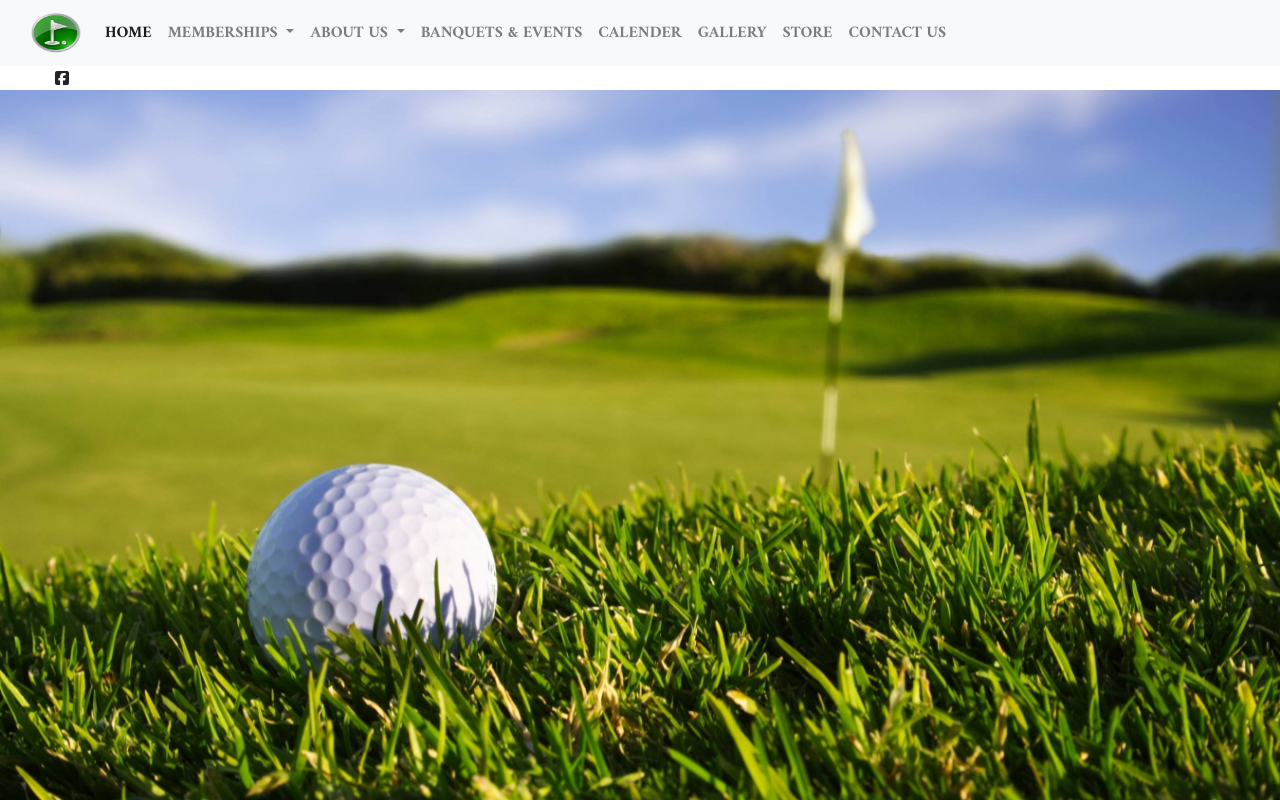
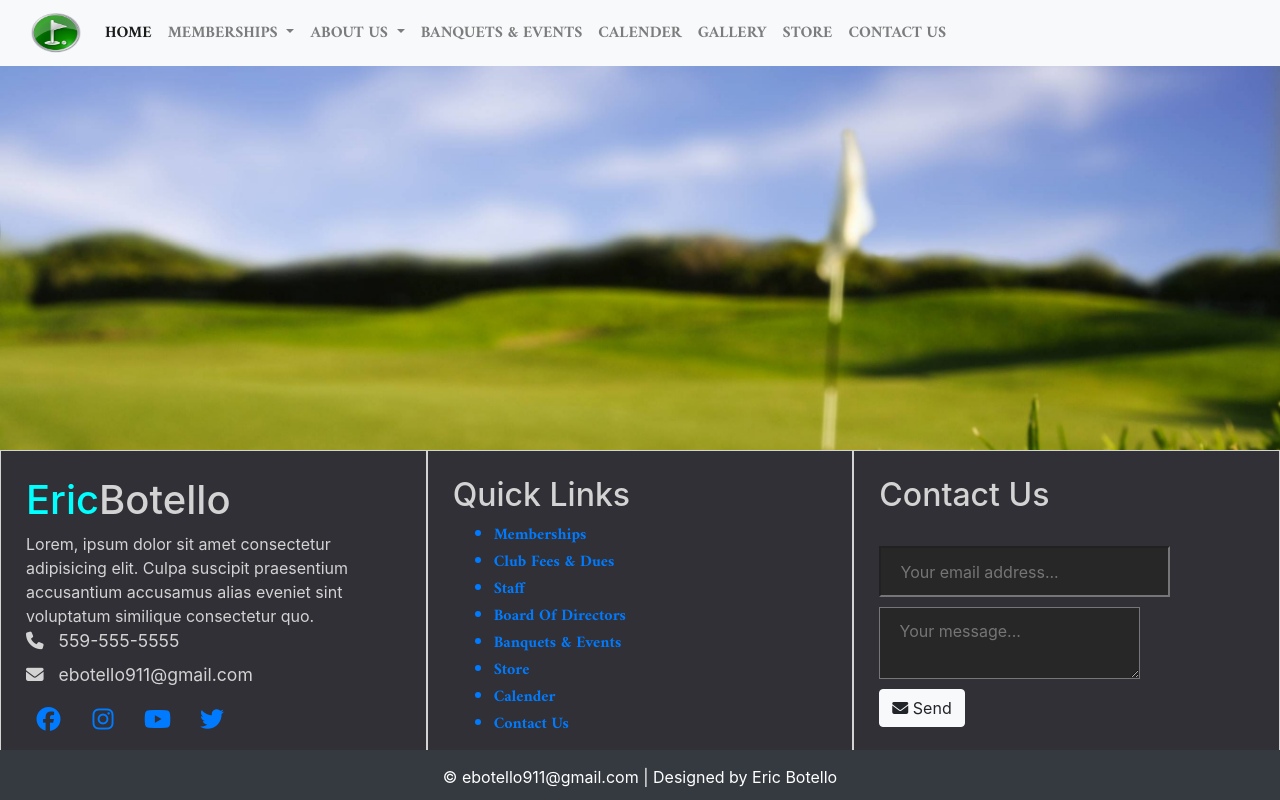
Before and after one commit to ebotello911/ebotello911.github.io, a plain HTML site: page index.html in a window 1280 px wide. Drawn offline with nearby package versions, Linux system fonts and the light colour scheme.

Commit message:
added footer and all content for footer

```diff
--- a/index.html
+++ b/index.html
@@ -65,14 +65,56 @@
           </nav>
 
 
+           <div class="page-wrapper">
+
+           </div>
 
 
+        <footer class="footer">
+          <div class="footer-content">
+            <div class="footer-section about">
+              <h1 class="logo-text"><span>Eric</span>Botello</h1>
+              Lorem, ipsum dolor sit amet consectetur adipisicing elit. Culpa suscipit praesentium accusantium accusamus alias eveniet sint voluptatum similique consectetur quo.
+              <div class="contact">
+                <span><i class="fas fa-phone"></i> &nbsp; 559-555-5555</span>
+                <span><i class="fas fa-envelope"></i> &nbsp; ebotello911@gmail.com</span>
+                <div class="social">
+                  <a href="#"><i class="fab fa-facebook"></i></a>
+                  <a href="#"><i class="fab fa-instagram"></i></a>
+                  <a href="#"><i class="fab fa-youtube"></i></a>
+                  <a href="#"><i class="fab fa-twitter"></i></a>
+                </div>
+              </div>
+            </div>
+            <div class="footer-section links">
+              <h2>Quick Links</h2>
 
-        <footer class="bottom-footer">
-          <div class="col-md-12">
-            <ul class="footer-nav">
-            <i class="fab fa-facebook-square"></i>
-            </ul>
+              <ul>
+                <a href="#"><li>Memberships</li></a>
+                <a href="#"><li>Club Fees & Dues</li></a>
+                <a href="#"><li>Staff</li></a>
+                <a href="#"><li>Board Of Directors</li></a>
+                <a href="#"><li>Banquets & Events</li></a>
+                <a href="#"><li>Store</li></a>
+                <a href="#"><li>Calender</li></a>
+                <a href="#"><li>Contact Us</li></a>
+              </ul>
+            </div>
+            <div class="footer-section contact-form">
+              <h2>Contact Us</h2>
+              <br>
+              <form action="index.html" method="post">
+                <input type="email" name="email" class="text-input contact-input" placeholder="Your email address...">
+                <textarea name="message" class="text-input contact-input" placeholder="Your message..."></textarea>
+                <button type="submit" class="btn btn-big btn-light">
+                  <i class="fas fa-envelope"></i>
+                  Send
+                </button>
+              </form>
+            </div>
+            <div class="footer-bottom">
+              &copy; ebotello911@gmail.com | Designed by Eric Botello
+            </div>
           </div>
     </footer>
 
--- a/styles.css
+++ b/styles.css
@@ -2,16 +2,119 @@
 div{
     box-sizing: border-box;
 }
-html{
+
+html,body{
+    height: 100%;
+    margin: 0;
     background: url(./IMG/golfBall.jpg) no-repeat center center fixed;
     -webkit-background-size: cover;
     -moz-background-size: cover;
     -o-background-size: cover;
     background-size: cover;
     overflow: hidden;
+
   }
   li{
     font-family: 'Amiri', serif;
     font-weight: 500;
     font:bolder;
   }
+
+
+  .page-wrapper{
+    min-height: 100%;
+  }
+
+.footer{
+  position: fixed;
+  width: 100%;
+  bottom: 0;
+  background: #303036;
+  color: #d3d3d3;
+  height: 350px;
+}
+.footer .footer-content{
+  display: flex;
+  /* border: 1px solid red; */
+  height: 350px;
+}
+.footer .footer-content .footer-section{
+  flex: 1;
+  border: 1px solid;
+  padding: 25px;
+
+}
+.footer .footer-content .about h1 span{
+  color: aqua;
+}
+.footer .footer-content .about .contact span{
+  display: block;
+  font-size: 1.1em;
+  margin-bottom: 8px;
+}
+.footer .footer-content .about .social a{
+
+width: 45px;
+height: 41px;
+padding-top: 5px;
+margin-right: 5px;
+text-align: center;
+display: inline-block;
+font-size: 1.5em;
+border-radius: 5px;
+}
+.footer .footer-content .about .social a:hover{
+ color: white;
+ border: 1px solid white;
+ transition: all .4s;
+}
+.footer .footer-content .links ul a{
+  display: block;
+  padding: 1px;
+  margin-bottom: 1px;
+  font-size: 1rem;
+}
+.footer .footer-content .links ul a:hover{
+  color: white;
+  margin-left: 15px;
+  transition: all .4s;
+}
+.footer .footer-content .contact-form .contact-input{
+  display: block;
+  background-color: #272727;
+  color: #beddbd;
+  margin-bottom: 10px;
+  line-height: 1.5rem;
+  padding: .7rem 1.2rem;
+}
+.footer .footer-content .contact-form .contact-input:focus{
+  background-color: #1a1a1a;
+}
+.btn-big:hover{
+  color: red;
+  transition: .4s;
+}
+.footer .footer-bottom{
+  background: #343a40;
+  color: white;
+  height: 50px;
+  width: 100%;
+  text-align: center;
+  position: absolute;
+  bottom: 0px;
+  left: 0px;
+  padding-top: 15px;
+}
+* On screens that are 992px wide or less, go from four columns to two columns */
+@media screen and (max-width: 992px) {
+  .div .footer{
+    width: 50%;
+  }
+}
+
+/* On screens that are 600px wide or less, make the columns stack on top of each other instead of next to each other */
+@media screen and (max-width: 600px) {
+  .div .footer{
+    width: 100%;
+  }
+}
```
